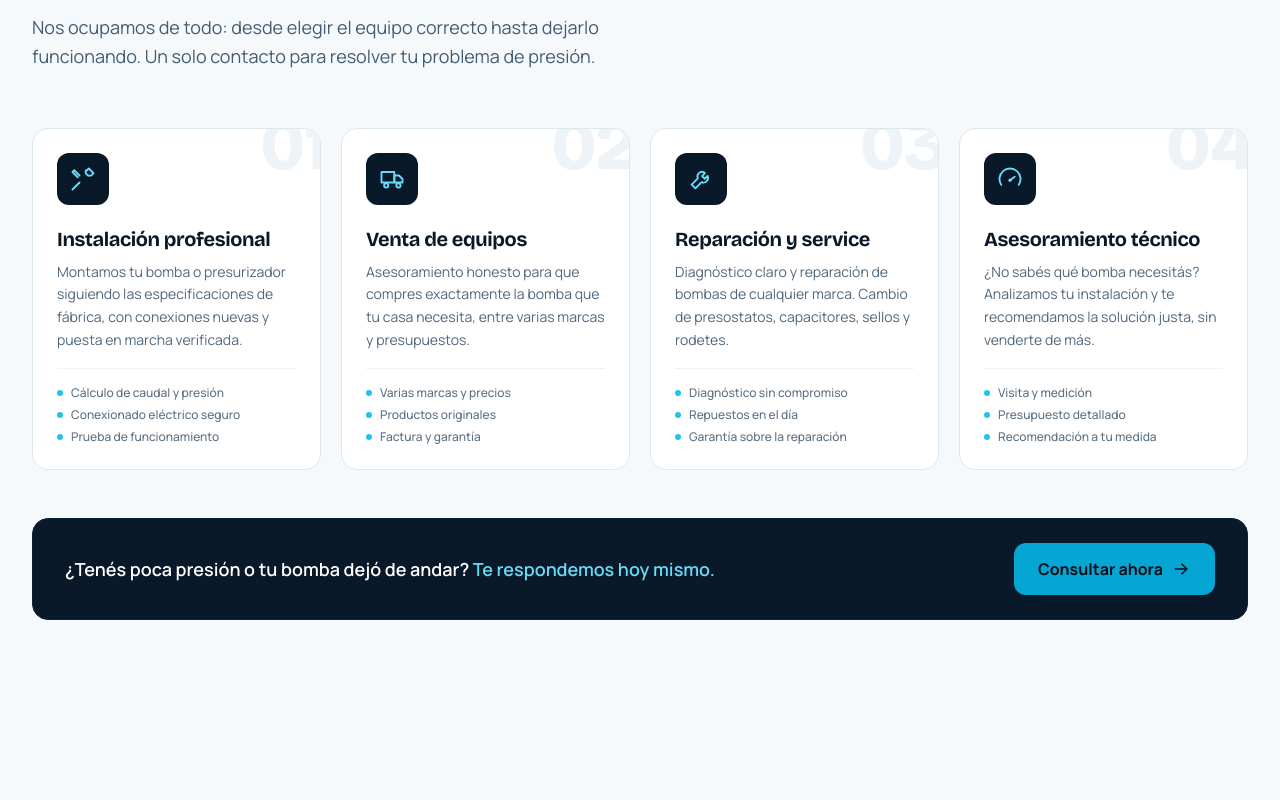
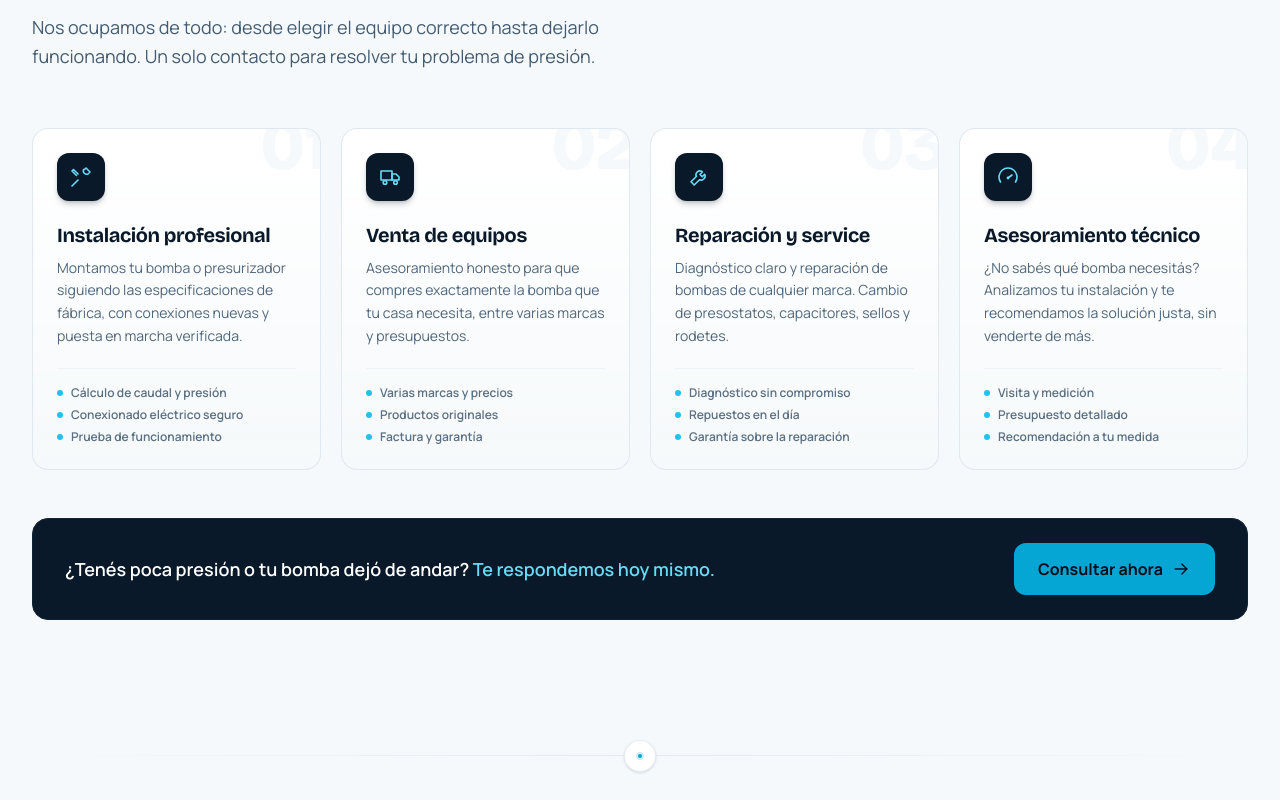
Before and after one commit to Bombas-Rowa/Bombas-Rowa, a React (Vite) app: page / in a window 1280 px wide. Shown: the part 1060-1860 px from the top of the page. Built offline with nearby package versions, Linux system fonts and the light colour scheme.

Commit message:
Polished FAQ and Services card layouts, and added SectionDivider between Services and Brands

```diff
--- a/src/pages/Home.jsx
+++ b/src/pages/Home.jsx
@@ -8,11 +8,33 @@ import Testimonials from '../sections/Testimonials'
 import FAQ from '../sections/FAQ'
 import ContactCTA from '../sections/ContactCTA'
 
+// Separador sutil para secciones consecutivas del mismo color (Services y Brands)
+function SectionDivider() {
+  return (
+    <div className="relative flex items-center justify-center bg-mist-50 py-2">
+      <div className="w-full max-w-7xl px-5 lg:px-8">
+        <div className="relative flex items-center justify-center">
+          {/* Línea difuminada en los bordes */}
+          <div className="absolute inset-x-0 h-px bg-gradient-to-r from-transparent via-mist-200/80 to-transparent" />
+
+          {/* Botón flotante central con indicador aqua palpitante */}
+          <div className="relative flex h-8 w-8 items-center justify-center rounded-full border border-mist-200/70 bg-white shadow-sm z-10">
+            <span className="h-2 w-2 rounded-full bg-aqua-500/20 flex items-center justify-center">
+              <span className="h-1 w-1 rounded-full bg-aqua-500" />
+            </span>
+          </div>
+        </div>
+      </div>
+    </div>
+  )
+}
+
 export default function Home() {
   return (
     <>
       <Hero />
       <Services />
+      <SectionDivider />
       <Brands />
       <Gallery />
       <WhyUs />
--- a/src/sections/FAQ.jsx
+++ b/src/sections/FAQ.jsx
@@ -37,16 +37,22 @@ const FAQS = [
 
 function Item({ faq, open, onToggle }) {
   return (
-    <div className="overflow-hidden rounded-2xl border border-mist-200 bg-white">
+    <div
+      className={`overflow-hidden rounded-2xl border bg-white transition-all duration-300 ${
+        open
+          ? 'border-aqua-400/80 shadow-md shadow-aqua-500/5'
+          : 'border-mist-200/90 hover:border-aqua-200 hover:shadow-sm'
+      }`}
+    >
       <button
         onClick={onToggle}
         aria-expanded={open}
-        className="flex w-full items-center justify-between gap-4 px-5 py-4 text-left transition-colors hover:bg-mist-50"
+        className="flex w-full items-center justify-between gap-4 px-5 py-4 text-left transition-colors hover:bg-mist-50/30"
       >
         <span className="font-display text-base font-bold text-ink-900">{faq.q}</span>
         <span
           className={`grid h-8 w-8 shrink-0 place-items-center rounded-full transition-all ${
-            open ? 'bg-aqua-500 text-ink-950' : 'bg-mist-100 text-ink-700'
+            open ? 'bg-aqua-500 text-ink-950 shadow-md shadow-aqua-500/25' : 'bg-mist-100 text-ink-700'
           }`}
         >
           <IconChevron className={`h-4 w-4 transition-transform ${open ? 'rotate-180' : ''}`} />
@@ -66,7 +72,7 @@ function Item({ faq, open, onToggle }) {
         )}
       </AnimatePresence>
     </div>
-  )
+  );
 }
 
 export default function FAQ() {
--- a/src/sections/Services.jsx
+++ b/src/sections/Services.jsx
@@ -48,31 +48,38 @@ export default function Services() {
         <div className="mt-14 grid gap-5 sm:grid-cols-2 lg:grid-cols-4">
           {SERVICES.map((s, i) => (
             <Reveal key={s.title} delay={i * 0.08}>
-              <article className="group relative flex h-full flex-col overflow-hidden rounded-2xl border border-mist-200 bg-white p-6 transition-all duration-300 hover:-translate-y-1 hover:border-aqua-300 hover:shadow-xl hover:shadow-aqua-500/10">
+              <article className="group relative flex h-full flex-col overflow-hidden rounded-2xl border border-mist-200/90 bg-gradient-to-b from-white to-mist-50/30 p-6 transition-all duration-500 hover:-translate-y-1.5 hover:border-aqua-300 hover:shadow-xl hover:shadow-aqua-500/10">
+                {/* Destello radial sutil en hover */}
+                <div className="absolute inset-0 rounded-2xl overflow-hidden pointer-events-none z-0">
+                  <div className="absolute inset-0 bg-[radial-gradient(circle_at_center,rgba(6,166,212,0.04)_0%,transparent_65%)] opacity-0 transition-opacity duration-500 group-hover:opacity-100" />
+                </div>
+
                 {/* número fantasma */}
-                <span className="pointer-events-none absolute -right-2 -top-5 font-display text-7xl font-extrabold text-mist-100 transition-colors group-hover:text-aqua-50">
+                <span className="pointer-events-none absolute -right-2 -top-5 font-display text-7xl font-extrabold text-mist-100/50 transition-colors group-hover:text-aqua-50/70 z-0">
                   {String(i + 1).padStart(2, '0')}
                 </span>
 
-                <span className="relative grid h-13 w-13 place-items-center rounded-xl bg-ink-900 p-3 text-aqua-300 transition-colors group-hover:bg-aqua-500 group-hover:text-ink-950">
-                  <s.icon className="h-7 w-7" />
+                <div className="relative z-10 flex flex-col h-full">
+                  <span className="grid h-12 w-12 place-items-center rounded-xl bg-ink-900 text-aqua-300 transition-all duration-300 group-hover:bg-aqua-500 group-hover:text-ink-950 group-hover:scale-105 shadow-md shadow-ink-950/20">
+                    <s.icon className="h-6 w-6" />
                   </span>
 
-                <h3 className="relative mt-5 font-display text-xl font-bold text-ink-900">
+                  <h3 className="mt-5 font-display text-xl font-bold text-ink-900 transition-colors group-hover:text-aqua-600">
                     {s.title}
                   </h3>
-                <p className="relative mt-2 text-sm leading-relaxed text-ink-700/75">
+                  <p className="mt-2 text-sm leading-relaxed text-ink-700/75 flex-1">
                     {s.text}
                   </p>
 
-                <ul className="relative mt-4 space-y-1.5 border-t border-mist-100 pt-4">
+                  <ul className="mt-5 space-y-1.5 border-t border-mist-100 pt-4">
                     {s.points.map((p) => (
-                    <li key={p} className="flex items-center gap-2 text-xs font-medium text-ink-700/70">
-                      <span className="h-1.5 w-1.5 shrink-0 rounded-full bg-aqua-400" />
+                      <li key={p} className="flex items-center gap-2 text-xs font-semibold text-ink-700/70">
+                        <span className="h-1.5 w-1.5 shrink-0 rounded-full bg-aqua-400 group-hover:scale-110 transition-transform" />
                         {p}
                       </li>
                     ))}
                   </ul>
+                </div>
               </article>
             </Reveal>
           ))}
```
Lines whose indentation alone changed are shown as unchanged.
